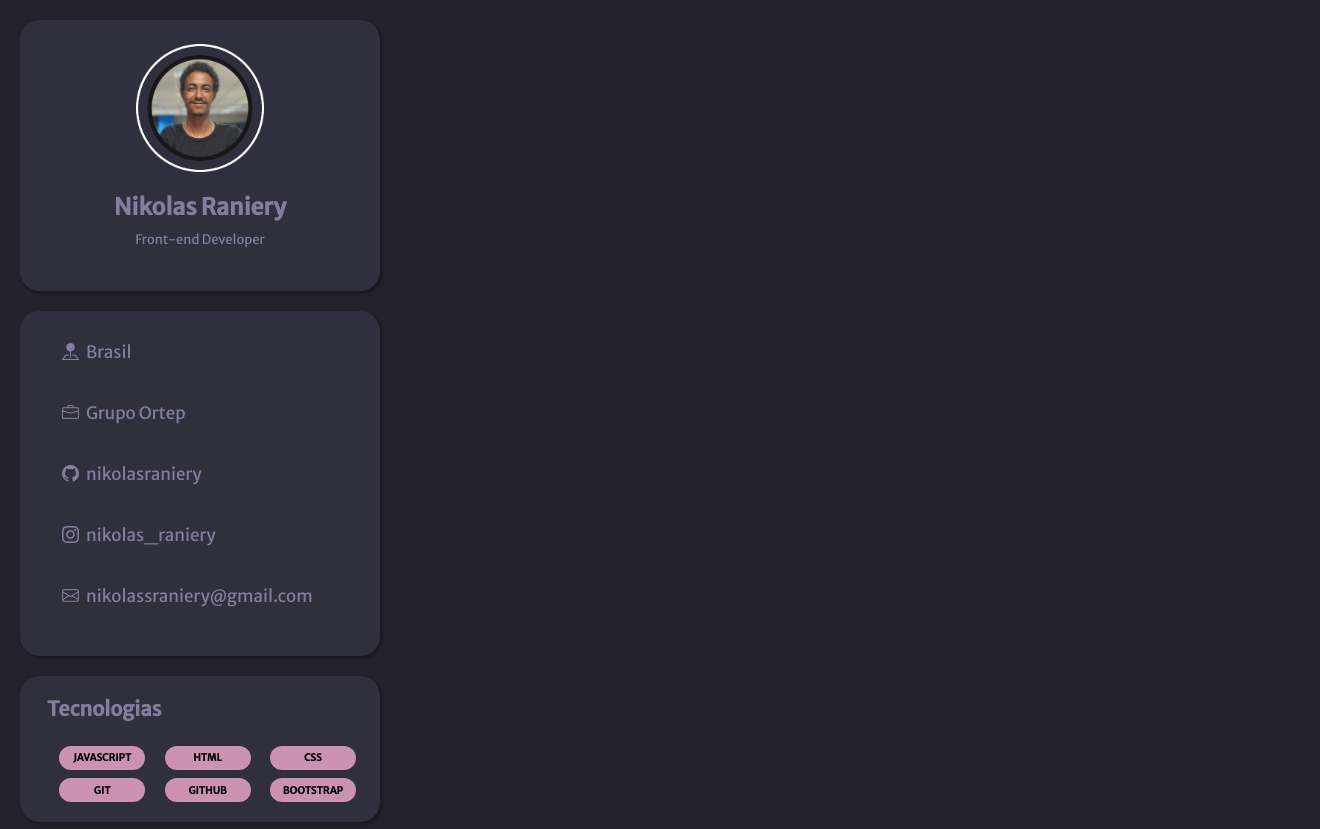
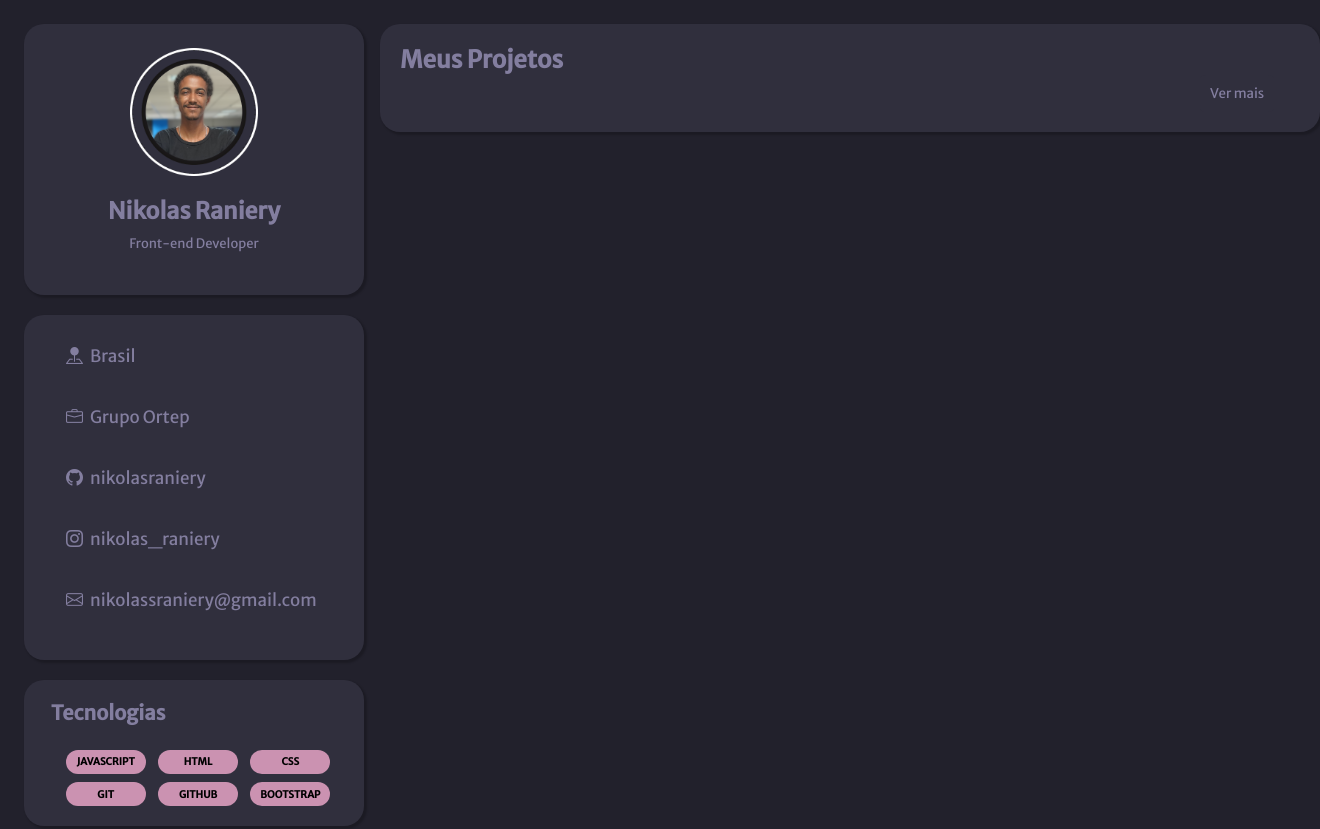
Before and after one commit to nikolasraniery/Projeto-Portif-lio-2023, a website: page index.html in a window 1280 px wide. Shown: the top 829 px of the page, 1320 px wide, since content can reach past the window. Drawn offline with nearby package versions, Linux system fonts and the light colour scheme.

Commit message:
initial changes projects

```diff
--- a/index.html
+++ b/index.html
@@ -15,8 +15,15 @@
     <link rel="stylesheet" href="./style.css" />
     <title>Portifólio</title>
   </head>
+  <header>
+    <div id="container6">
+      <div id="projects">
+        <h4>Meus Projetos</h4>
+        <button>Ver mais</button>
+      </div>
+    </div>
+  </header>
   <body class="fundo">
-    </div>
     <div id="container">
       <div id="profile">
         <img src="./assets/avatar.png" alt="Imagem de Perfil" />
@@ -61,8 +68,7 @@
         <div id="education">
           <h4 class="title">Educação</h4>
           <p>
-              <i class="bi bi-caret-right-fill"></i>C. Universitário Newton
-              Paiva
+            <i class="bi bi-caret-right-fill"></i>C. Universitário Newton Paiva
           </p>
           <h3>Jun 2022 - Atualmente</h3>
           <h4>Análise e Desenvolvimento de Sistemas</h4>
--- a/style.css
+++ b/style.css
@@ -22,10 +22,12 @@ body {
 /*////// Perfil //////*/
 
 #container {
-  width: 360px;
+  width: 340px;
   /* border: 1px solid rgb(255, 0, 0); */
   border-radius: 2%;
-  margin: 20px;
+  margin-left: 24px;
+  margin-top: -108px;
+  margin-bottom: 24px;
 }
 
 #profile {
@@ -66,7 +68,7 @@ body {
 /*////// Informações //////*/
 
 #container2 {
-  width: 360px;
+  width: 100%;
   /* border: 1px solid rgb(255, 0, 0); */
   margin: 0;
   border-radius: 2%;
@@ -136,7 +138,7 @@ body {
 /*////// Tecnologias //////*/
 
 #container3 {
-  width: 360px;
+  width: 100%;
   /* border: 1px solid rgb(255, 0, 0); */
   border-radius: 2%;
   padding-top: 20px;
@@ -151,7 +153,7 @@ body {
 }
 
 #technologies button {
-  width: 86px;
+  width: 80px;
   height: 24px;
   flex-shrink: 0;
   border-radius: 30px;
@@ -163,7 +165,7 @@ body {
   font-style: normal;
   font-weight: 700;
   line-height: normal;
-  margin-left: 15px;
+  margin-left: 8px;
 }
 
 #technologies .title {
@@ -183,7 +185,7 @@ body {
 /*////// Experiências //////*/
 
 #container4 {
-  width: 360px;
+  width: 100%;
   /* border: 1px solid rgb(255, 0, 0); */
   border-radius: 2%;
   padding-top: 20px;
@@ -256,7 +258,7 @@ body {
 /*////// Educação //////*/
 
 #container5 {
-  width: 360px;
+  width: 100%;
   /* border: 1px solid rgb(255, 0, 0); */
   border-radius: 2%;
   padding-top: 20px;
@@ -329,14 +331,40 @@ body {
 /*////// My Projects //////*/
 
 #container6 {
-  width: 360px;
+  width: 940;
   /* border: 1px solid rgb(255, 0, 0); */
   border-radius: 2%;
-  padding-top: 20px;
+  margin-left: 380px;
+  margin-top: 24px;
 }
 
 #projects {
+  text-align: left;
   border-radius: 20px;
   background: #302f3d;
   box-shadow: 2px 2px 2px 1px rgba(0, 0, 0, 0.2);
+  padding: 20px;
 }
+
+#projects h4 {
+  color: #837e9f;
+  font-family: Merriweather Sans;
+  font-style: normal;
+  font-weight: 700;
+  line-height: large;
+}
+
+#projects button {
+  margin-left: 800px;
+  background: #302f3d;
+  color: #837e9f;
+  font-family: Merriweather Sans;
+  font-style: normal;
+  font-weight: 400;
+  padding: 10px;
+  border-radius: 8%;
+}
+
+#projects button:hover {
+  background: rgba(255, 255, 255, 0.067);
+}
```
Lines whose indentation alone changed are shown as unchanged.
